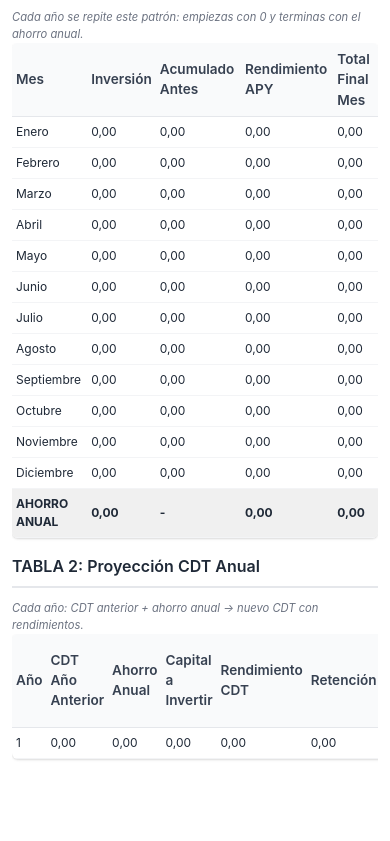
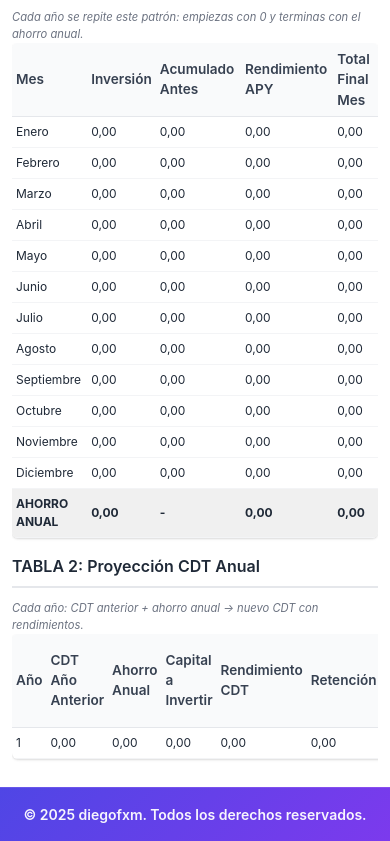
Before and after one commit to diegofxm/simulator, a plain HTML site: page index.html in a window 390 px wide. Shown: the part 855-1696 px from the top of the page. Before the commit the page ends 1642 px from the top, so only its background shows below. Drawn offline with Linux system fonts and the light colour scheme.

Commit message:
Update index.html

```diff
--- a/index.html
+++ b/index.html
@@ -259,6 +259,14 @@
                 box-shadow: none;
             }
 
+            .footer {
+                padding: 0.75rem;
+            }
+
+            .footer p {
+                font-size: 0.8rem;
+            }
+
             .content {
                 padding: 1rem;
             }
@@ -345,6 +353,14 @@
                 min-height: 100vh;
             }
 
+            .footer {
+                padding: 0.5rem;
+            }
+
+            .footer p {
+                font-size: 0.75rem;
+            }
+
             .content {
                 padding: 0.75rem;
             }
@@ -427,6 +443,14 @@
                 padding: 0.75rem;
             }
 
+            .footer {
+                padding: 0.5rem;
+            }
+
+            .footer p {
+                font-size: 0.7rem;
+            }
+
             .grid {
                 grid-template-columns: repeat(auto-fit, minmax(250px, 1fr));
                 gap: 0.75rem;
@@ -474,6 +498,27 @@
             }
         }
 
+        /* Footer */
+        .footer {
+            background: linear-gradient(135deg, #4f46e5 0%, #7c3aed 100%);
+            color: #ffffff;
+            padding: 1rem;
+            text-align: center;
+            border-top: 1px solid rgba(255, 255, 255, 0.1);
+        }
+
+        .footer-content {
+            max-width: 1000px;
+            margin: 0 auto;
+        }
+
+        .footer p {
+            margin: 0;
+            font-size: 0.875rem;
+            font-weight: 600;
+            opacity: 0.95;
+        }
+
         /* Mejoras para pantallas muy grandes */
         @media (min-width: 1200px) {
             .container {
@@ -490,6 +535,14 @@
 
             .header h1 {
                 font-size: 2.25rem;
+            }
+
+            .footer {
+                padding: 1.5rem;
+            }
+
+            .footer p {
+                font-size: 1rem;
             }
         }
     </style>
@@ -609,6 +662,12 @@
                 </table>
             </div>
         </div>
+
+        <footer class="footer">
+            <div class="footer-content">
+                <p>&copy; 2025 diegofxm. Todos los derechos reservados.</p>
+            </div>
+        </footer>
     </div>
 
     <script>
```
